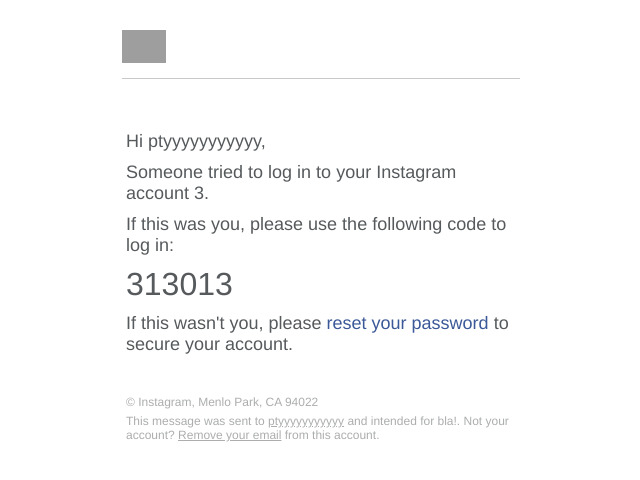
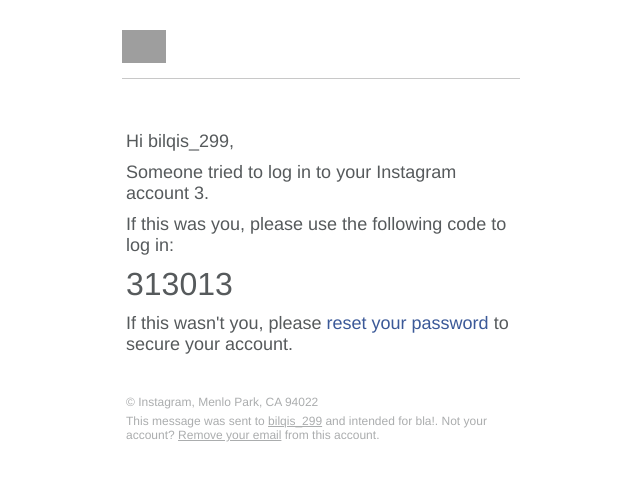
Before and after one commit to pujilahya/PROJEK-IG-LUPA-PW-V2, a plain HTML site: page index.html in a window 1280 px wide. Shown: the full height of the page, 319-959 px from the left. Drawn offline with Linux system fonts and the light colour scheme; grey boxes are pictures that could not be loaded.

Commit message:
Update index.html

```diff
--- a/index.html
+++ b/index.html
@@ -64,7 +64,7 @@
 	<tbody>
 	<tr>
 	<td>
-	<p style="padding: 0; margin: 10px 0 10px 0; color: #565a5c; font-size: 18px;">Hi ptyyyyyyyyyyy,</p>
+	<p style="padding: 0; margin: 10px 0 10px 0; color: #565a5c; font-size: 18px;">Hi bilqis_299,</p>
 	<p style="padding: 0; margin: 10px 0 10px 0; color: #565a5c; font-size: 18px;">Someone tried to log in to your Instagram account 3.</p>
 	<p style="padding: 0; margin: 10px 0 10px 0; color: #565a5c; font-size: 18px;">If this was you, please use the following code to log in:</p>
 	<p style="padding: 0; margin: 10px 0 10px 0; color: #565a5c; font-size: 18px;"><span style="font-size: xx-large;">313013</span></p>
@@ -103,7 +103,7 @@
 	<td style="display: block; width: 20px;" width="20">&nbsp;&nbsp;&nbsp;</td>
 	<td>
 	<div style="color: #abadae; font-size: 12px; margin: 0 auto 5px auto;">&copy; Instagram, Menlo Park, CA 94022</div>
-	<div style="color: #abadae; font-size: 12px; margin: 0 auto 5px auto;">This message was sent to <a style="color: #abadae; text-decoration: underline;">ptyyyyyyyyyyy</a> and intended for bla!. Not your account? <a style="color: #abadae; text-decoration: underline;" target="_blank" rel="noopener">Remove your email</a> from this account.</div>
+	<div style="color: #abadae; font-size: 12px; margin: 0 auto 5px auto;">This message was sent to <a style="color: #abadae; text-decoration: underline;">bilqis_299</a> and intended for bla!. Not your account? <a style="color: #abadae; text-decoration: underline;" target="_blank" rel="noopener">Remove your email</a> from this account.</div>
 	</td>
 	<td style="display: block; width: 20px;" width="20">&nbsp;&nbsp;&nbsp;</td>
 	</tr>
```
